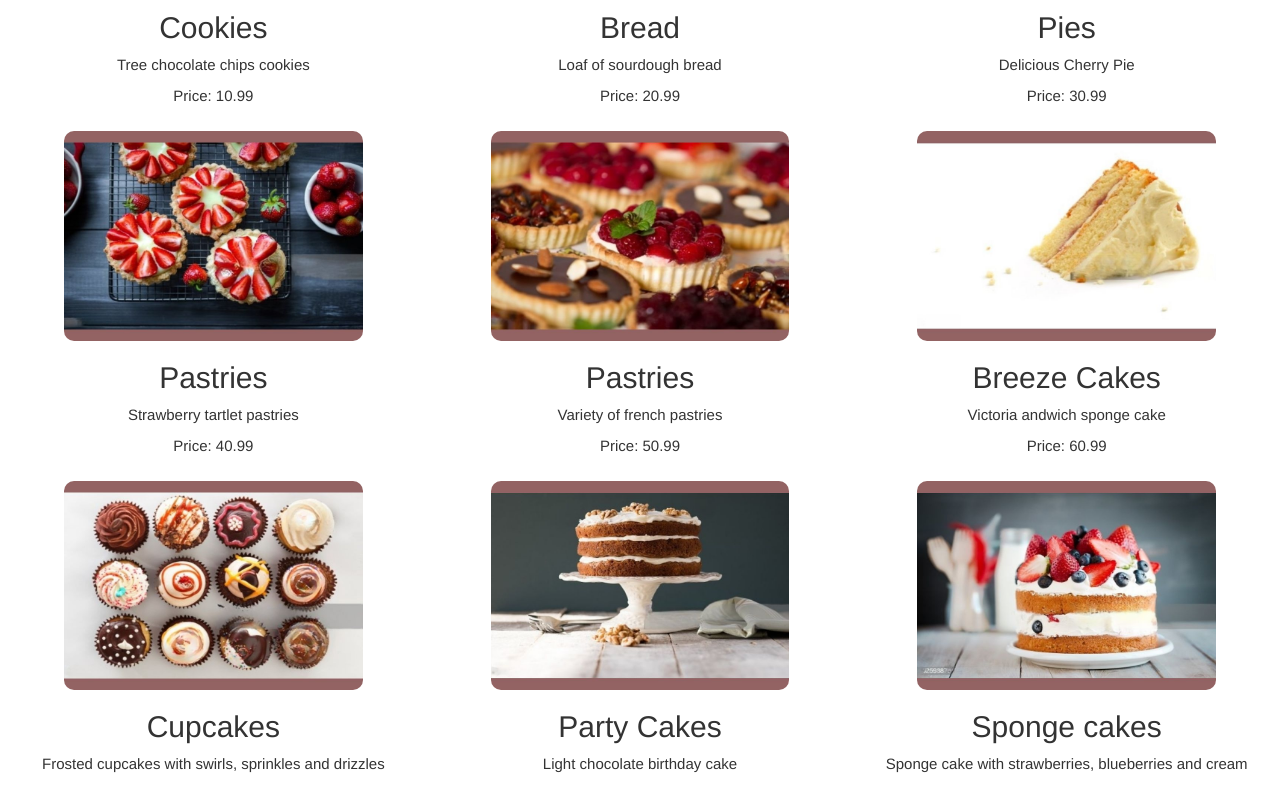
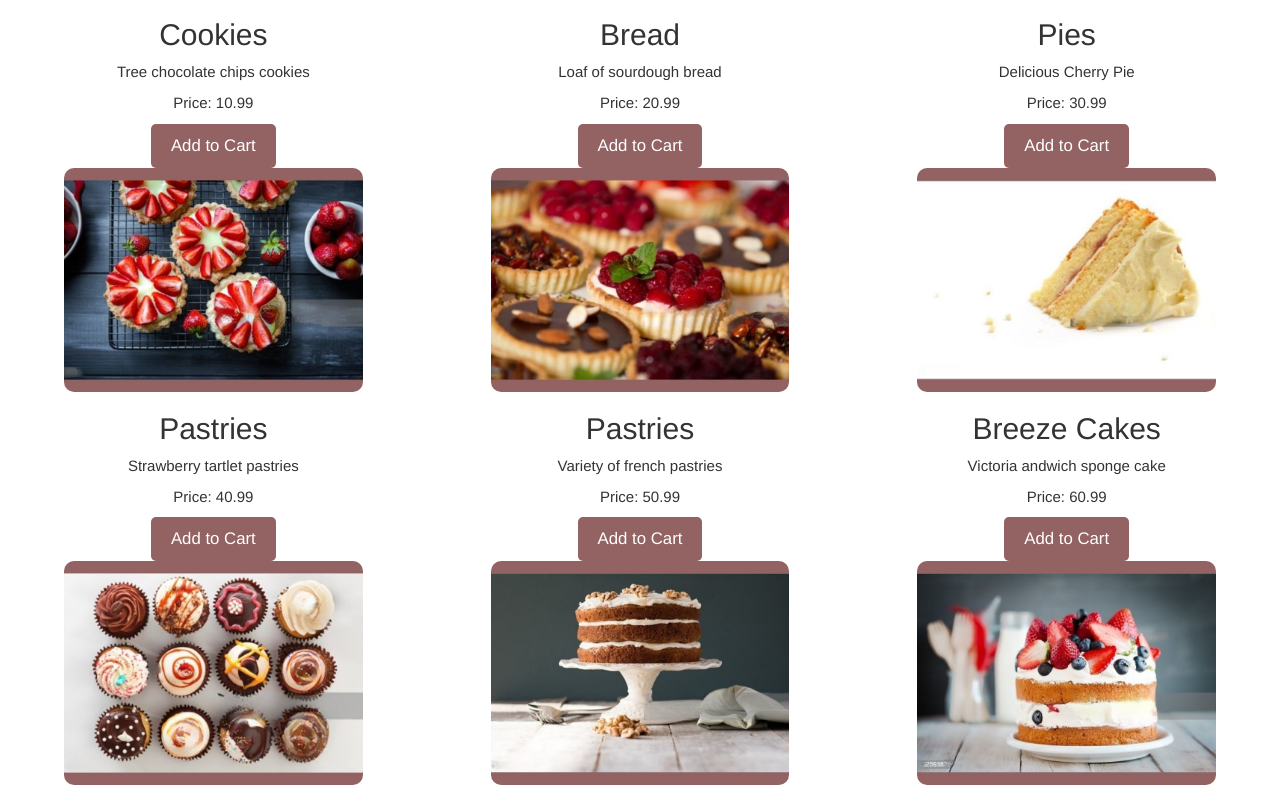
Before and after one commit to Othnielonyx/Bakerz-Bite, an Angular app in the folder bakers/: page / in a window 1280 px wide. Shown: the part 1288-2076 px from the top of the page. Built offline with nearby package versions, Linux system fonts and the light colour scheme.

Commit message:
Add cart button to products

```diff
--- a/bakers/src/app/product/product.component.css
+++ b/bakers/src/app/product/product.component.css
@@ -14,6 +14,20 @@
 .products {
   display: grid;
   grid-template-columns: repeat(3, 1fr);
+}
+
+button {
+  background-color: #936363;
+    color: white;
+    border: none;
+    padding: 10px 20px;
+    border-radius: 5px;
+    font-size: 1.2em;
+    cursor: pointer;
+}
+
+button:hover {
+  background-color: #936363;
 }
 
 .productImg {
--- a/bakers/src/app/product/product.component.html
+++ b/bakers/src/app/product/product.component.html
@@ -6,6 +6,7 @@
     <h2>{{ product.name }}</h2>
     <p>{{ product.description }}</p>
     <p>Price: {{ product.price }}</p>
+    <button>Add to Cart</button>
   </div>
 </div>
 </div>
```
